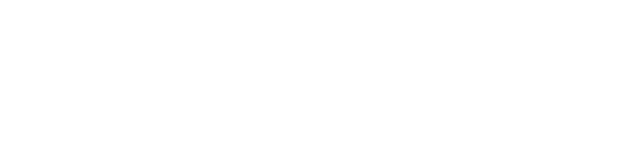
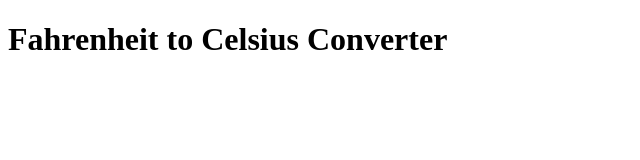
Before and after one commit to emgarang/Flask-App, a plain HTML site: page index.html in a window 1280 px wide. Shown: the whole page, without its empty margins (0-640 px from the left). Drawn offline with Linux system fonts and the light colour scheme.

Commit message:
update index

```diff
--- a/index.html
+++ b/index.html
@@ -5,7 +5,8 @@
     <meta name="viewport" content="width=device-width, initial-scale=1" />
 
     <title>Fahrenheit to Celsius Converter</title>
+    </head>
     <body>
-
+        <h1>Fahrenheit to Celsius Converter</h1>
     </body>
     </html>
```
